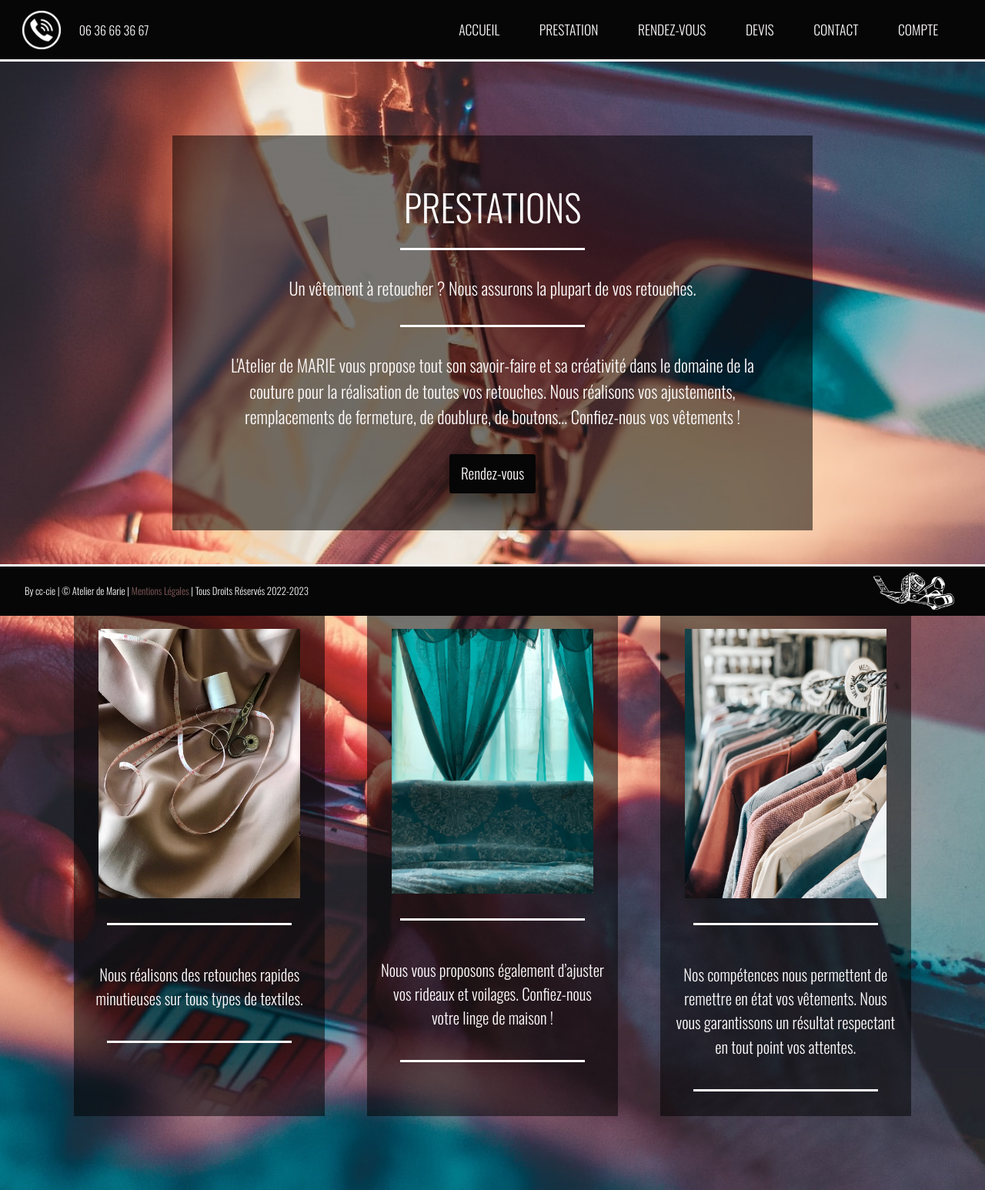
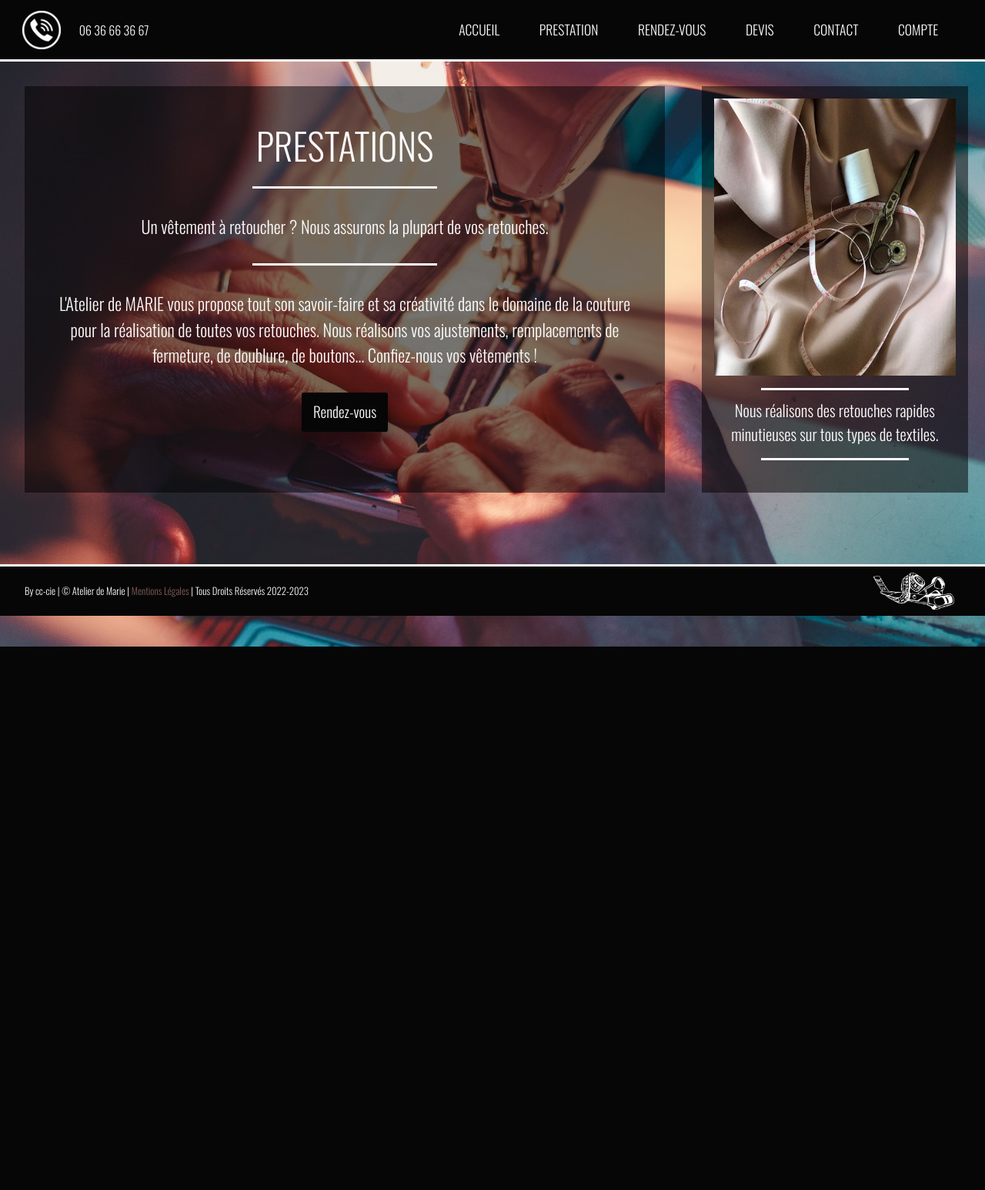
Before and after one commit to SharlotteC/atelier-marie, a Symfony app: template templates/benefit_page/benefit.html.twig in a window 1280 px wide. Shown: the whole page at 77% size. After the commit the page ends 840 px from the top, so only its background shows below. Run offline with Twig, Linux system fonts and the light colour scheme; the template is opened without the code that fills it, so the values that code supplies are empty; some libraries are stand-ins or nearby versions.

Commit message:
réajustement des templates home et benefit + redefinition des carousels

```diff
--- a/public/css/benefit.css
+++ b/public/css/benefit.css
@@ -1,21 +1,29 @@
+
+body{
+    height: 100vh;
+    overflow: hidden;
+}
 .benefit-container {
     background: url(../images/bg-prestation.jpg);
     background-size: cover;
     background-position: center;
     width: 100%;
-    height: auto;
+    height: 95vh;
+    display: flex;
+
 }
 .benefit-content{
-    padding-top: 6rem;
+    padding-top: 2rem;
+    margin: 0 3rem 0 2rem;
+    width: 65%;
 }
 
 .benefit-text {
-    margin: 0 auto;
-    width: 65%;
     background: var(--dark);
     color: var(--primary-color);
-    padding: 3rem;
+    padding: 2rem;
     text-align: center;
+    height: 33rem;
 }
 .benefit-text h1{
     padding: 1rem;
@@ -30,28 +38,31 @@
     width: 7rem;
     margin: 0 auto;
 }
-.benefit-card{
-    padding: 6rem;
-    display: flex;
-    flex-direction: row;
-    justify-content: space-between;
+.carousel-container2{
+    width:27%;
+    overflow: hidden;
+}
+.content-carousel2{
+    width:100%;
+    margin-top: 2rem;
 }
 .card-img {
-width: 30% !important;
+width: 100% !important;
 background: var(--dark);
-height: auto;
 text-align: center;
 color: var(--primary-color);
 font-size: 1.3rem;
+height: 33rem;
 }
 .card-img img{
-    padding: 2rem;
+    padding: 1rem;
     width: 100%;
+    height: 24.5rem;
 }
-.card-img p {
-    padding: 1rem;
-    margin-bottom: 1.5rem;
+.card-img p{
+    padding: 0 .5rem;
 }
+
 .text-description a{
     display: block;
     width: 7rem;
--- a/public/css/style.css
+++ b/public/css/style.css
@@ -70,6 +70,12 @@
 }
 
 
+.separator3{
+    margin:  0 auto;
+    width: 12rem;
+    border-top: var(--border);
+    padding:.3rem ;
+}
 /* ------------------------------------------media quieries----------------------------------------- */
 @media screen and (min-width:1550px){
     .separator{
--- a/templates/benefit_page/benefit.html.twig
+++ b/templates/benefit_page/benefit.html.twig
@@ -21,31 +21,38 @@
                 <a href="{{ path('rendez_vous') }}" class="btn-primary" >Rendez-vous</a>
             </div>
         </div>
-        <div class="benefit-card">
+
+        <div class="carousel-container2">
+            <div class="content-carousel2">
+                <div id="carouselExampleSlidesOnly" class="carousel slide" data-bs-ride="carousel">
+                    <div class="carousel-inner2">
+                        <div class="carousel-item active">
                             <div class="card-img">
                                 <img src="{{asset('images/img-retouche.jpg')}}" alt="image retouche">
-                <div class="separator2"></div>
+                                <div class="separator3"></div>
                                 <p>Nous réalisons des retouches rapides minutieuses sur tous types de textiles.</p>
-                <div class="separator2"></div>
+                                <div class="separator3"></div>
                             </div>
-
+                        </div>
+                        <div class="carousel-item">
                             <div class="card-img">
                                 <img src="{{asset('images/img-rideau.jpg')}}" alt="image retouche">
-                <div class="separator2"></div>
+                                <div class="separator3"></div>
                                 <p>Nous vous proposons également d’ajuster vos rideaux et voilages. Confiez-nous votre linge de maison !</p>
-                <div class="separator2"></div>
+                                <div class="separator3"></div>
                             </div>
-
+                        </div>
+                        <div class="carousel-item">
                             <div class="card-img">
-                <img src="{{asset('images/clothe.jpg')}}" alt="image retouche">
-                <div class="separator2"></div>
+                                <img src="{{asset('images/textile.jpg')}}" alt="image retouche">
+                                <div class="separator3"></div>
                                 <p>Nos compétences nous permettent de remettre en état vos vêtements. Nous vous garantissons un résultat respectant en tout point vos attentes.</p>
-                <div class="separator2"></div>
+                                <div class="separator3"></div>
                             </div>
-
                         </div>
-
                     </div>
-
-
+                </div>
+            </div>
+        </div>
+    </div>
 {% endblock %}
```
Also changed, not shown: other parts of public/css/style.css (+31 -8 lines), public/css/home_page.css (+19 -19 lines), templates/home/home_page.html.twig (+2 -31 lines), public/images/img-retouche.jpg, public/images/img-rideau.jpg, public/images/textile.jpg. Lines whose indentation alone changed are shown as unchanged.
